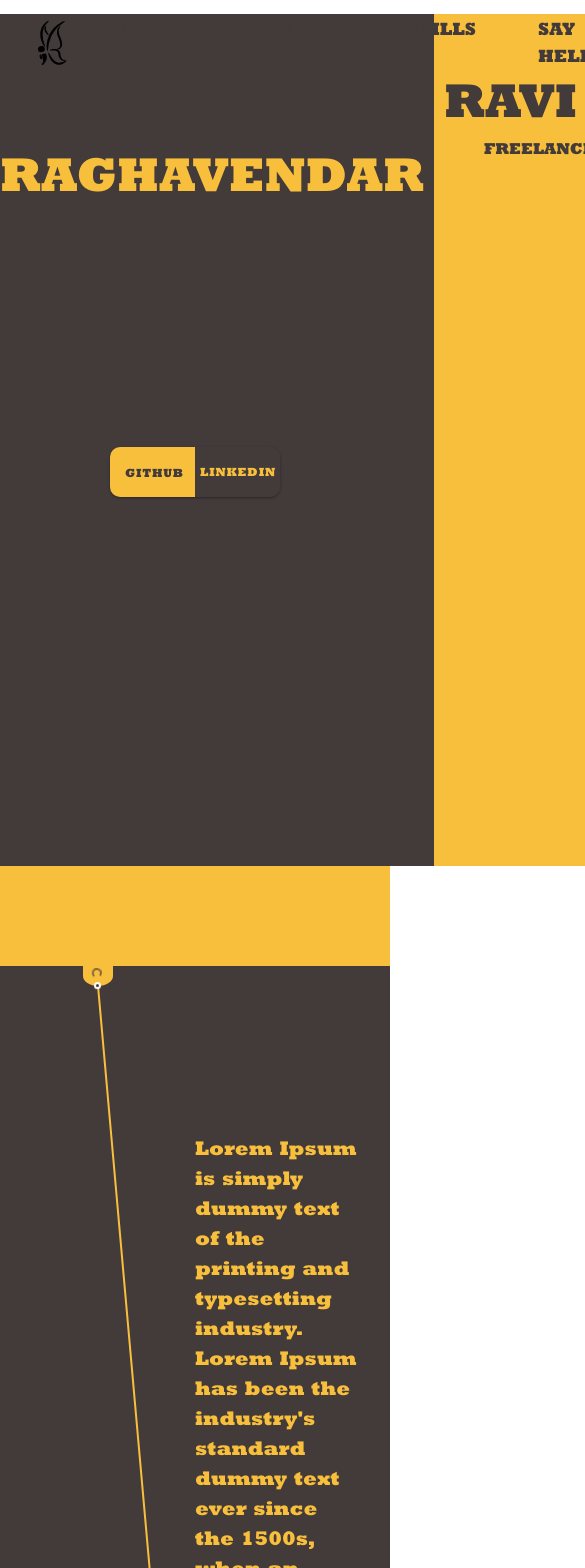
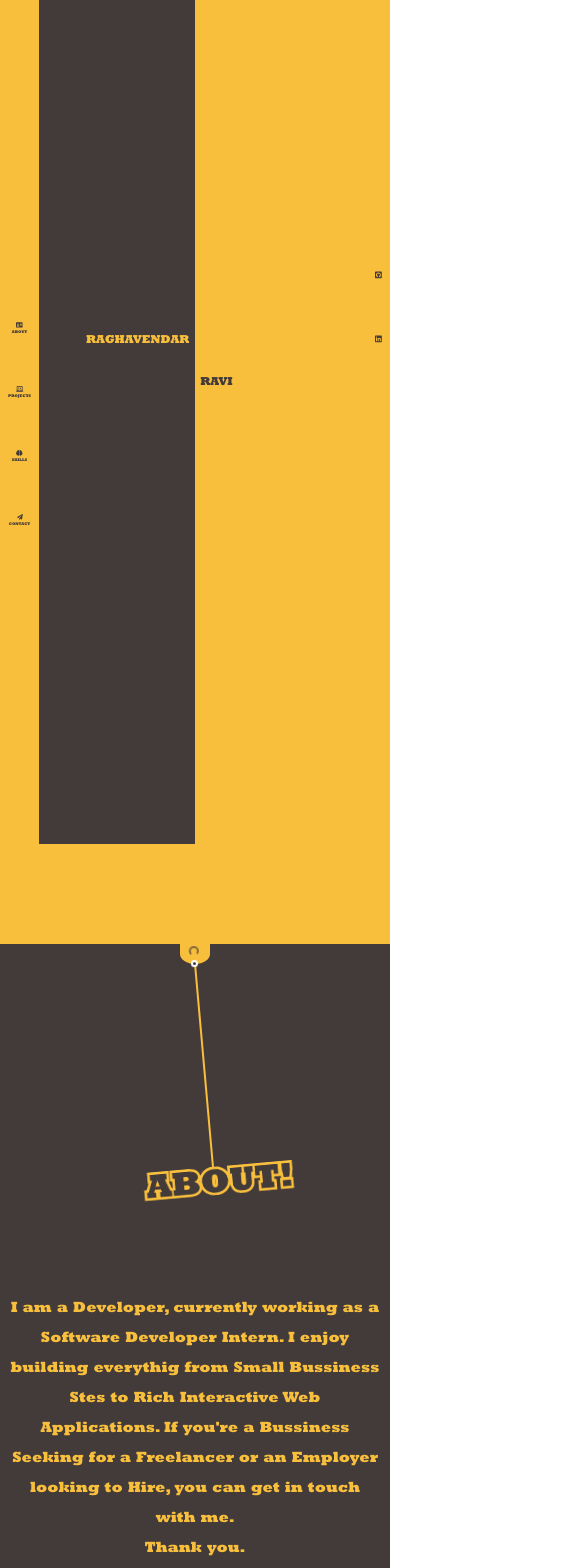
Before and after one commit to raghaKRavi/Portfolio, a React (Create React App) app: page / in a window 390 px wide. Shown: the top 1568 px of the page, 585 px wide, since content can reach past the window. Built offline with nearby package versions, Linux system fonts and the light colour scheme.

Commit message:
done with home page responsive

```diff
--- a/src/components/about/About.css
+++ b/src/components/about/About.css
@@ -3,7 +3,7 @@
   margin-top: 100px;
   background-color: #433a3a;
   height: 100vh;
-  grid-template-columns: 1fr 1fr;
+  grid-template-rows: 0.5fr 1fr;
 }
 
 .base {
@@ -25,7 +25,7 @@
 .thread {
   display: inline-block;
   width: 2px;
-  height: 40%;
+  height: 70%;
   background: #f8bf3c;
   position: relative;
   transform-origin: 50% 0;
@@ -67,12 +67,17 @@
 }
 
 .about-text {
+  text-align: center;
   position: relative;
-  top: 10%;
+  padding: 5px 100px;
+  /* top: 10%; */
+
   /* text-align: center; */
-  padding-right: 30px;
+  /* padding-right: 30px; */
   color: #f8bf3c;
   font-size: 20px;
+  line-height: 2.5rem;
+  /* background-color: antiquewhite; */
 }
 
 @keyframes moveIt {
@@ -84,3 +89,49 @@
     transform: rotate(-10deg);
   }
 }
+
+/* responsive */
+
+@media screen and (max-width: 1300px) {
+  .about-subsection {
+    height: 65vh;
+    grid-template-rows: 0.7fr 1fr;
+  }
+  .about-text {
+    font-size: 16px;
+    top: 15%;
+    line-height: 30px;
+  }
+
+  #pendulum-img {
+    width: 200px;
+    left: -95px;
+  }
+}
+
+@media screen and (max-height: 700px) {
+  .about-subsection {
+    height: 80vh;
+    grid-template-rows: 0.7fr 1fr;
+  }
+}
+
+@media screen and (max-width: 600px) {
+  .about-subsection {
+    height: 100vh;
+    grid-template-rows: 0.7fr 1fr;
+  }
+  .about-text {
+    font-size: 15px;
+    top: 0;
+    line-height: 30px;
+    padding-right: 10px;
+    padding-left: 10px;
+    padding-top: 0;
+  }
+
+  #pendulum-img {
+    width: 150px;
+    left: -70px;
+  }
+}
--- a/src/components/about/About.js
+++ b/src/components/about/About.js
@@ -17,19 +17,13 @@ const About = () => {
 
       <div className="about-text">
         <p>
-          Lorem Ipsum is simply dummy text of the printing and typesetting
-          industry. Lorem Ipsum has been the industry's standard dummy text ever
-          since the 1500s, when an unknown printer took a galley of type and
-          scrambled it to make a type specimen book. It has survived not only
-          five centuries, but also the leap into electronic typesetting,
-          remaining essentially unchanged. It was popularised in the 1960s with
-          the release of Letraset sheets containing Lorem Ipsum passages, and
-          more recently with desktop publishing software like Aldus PageMaker
-          including versions of Lorem Ipsum.
+          I am a <span>Developer</span>, currently working as a Software
+          Developer Intern. I enjoy building everythig from Small Bussiness Stes
+          to Rich Interactive Web Applications. If you're a Bussiness Seeking
+          for a Freelancer or an Employer looking to Hire, you can get in touch
+          with me.
+          <br /> Thank you.
         </p>
-        {/* <i class="fa fa-scissors" aria-hidden="true"></i> */}
-
-        {/* <img src="https://i.ya-webdesign.com/images/scissors-clipart-svg-9.png" /> */}
       </div>
     </div>
   );
--- a/src/components/home/Home.js
+++ b/src/components/home/Home.js
@@ -2,7 +2,6 @@ import React, { useState, useEffect } from "react";
 
 import "./HomeStyle.css";
 
-import logo from "./KRRLogo.svg";
 import TypeWriter from "../typewrite/Typewrite";
 
 import ProjectCard from "../projectcard/ProjectCard";
@@ -12,102 +11,119 @@ import Contact from "../contact/Contact";
 import About from "../about/About";
 import InfographicSkills from "../inforgraphicSkills/InforgraphicSkills";
 
-const msgs = ["SOFTWARE DEVELOPER", "FREELANCER", "A CODING GEEK!!"];
+import { FontAwesomeIcon } from "@fortawesome/react-fontawesome";
+import {
+  faAddressCard,
+  faLaptopCode,
+  faBrain,
+  faPaperPlane,
+} from "@fortawesome/free-solid-svg-icons";
+
+import { faGithubSquare, faLinkedin } from "@fortawesome/free-brands-svg-icons";
+
+// const msgs = ["SOFTWARE DEVELOPER", "FREELANCER", "A CODING GEEK!!"];
 
 const Home = () => {
   const [scrolling, setScrolling] = useState(false);
-  const [showTooltip, setShowTooltip] = useState(false);
+  const [showBurger, setShowBurger] = useState(false);
 
   useEffect(() => {
     window.onscroll = () => {
-      if (window.pageYOffset > 600) {
+      if (window.pageYOffset > 0) {
         setScrolling(true);
       } else {
         setScrolling(false);
-        setShowTooltip(false);
-      }
-
-      if (window.pageYOffset > 2930) {
-        setShowTooltip(true);
-      } else if (window.pageYOffset > 3380) {
-        setShowTooltip(false);
-      } else {
-        setShowTooltip(false);
       }
     };
   }, []);
 
+  console.log(showBurger);
+
   return (
-    <div className="body">
-      <header id={scrolling ? "scrolling" : "not-scrolling"}>
-        <div className="logo-container">
-          <img src={logo} alt="logo" id="#logo" />
-        </div>
-        <nav id="">
-          <ul className="nav-links">
+    <div className="home-body">
+      {/* <header id={scrolling ? "sticky" : " "}>
+        <a href="#" className="logo">
+          Logo
+        </a>
+        <ul className="nav-links" id={showBurger ? "nav-active" : ""}>
           <li>
-              <a className="nav-link" href="#about">
-                ABOUT
+            <a href="#about">
+              <span>About</span>
             </a>
           </li>
           <li>
-              <a className="nav-link" href="#projects">
-                Projects
+            <a href="#projects">Projects</a>
+          </li>
+          <li>
+            <a href="#skills">Skills</a>
+          </li>
+          <li>
+            <a href="#contact">Contact</a>
+          </li>
+        </ul>
+        <div
+          className="burger"
+          onClick={() => setShowBurger((value) => !value)}
+          id={showBurger ? "close-toggle" : ""}
+        >
+          <div className="line1"></div>
+          <div className="line2"></div>
+          <div className="line3"></div>
+        </div>
+      </header> */}
+
+      <nav id="sidenav">
+        <ul className="nav-icons">
+          <li id="nav-icon">
+            <a href="#about">
+              <FontAwesomeIcon icon={faAddressCard} />
+              <p>About</p>
             </a>
           </li>
-            <li>
-              <a className="nav-link" href="#skills">
-                Skills
+          <li id="nav-icon">
+            <a href="#projects">
+              <FontAwesomeIcon icon={faLaptopCode} />
+              <p>Projects</p>
             </a>
           </li>
-            <li>
-              <a className="nav-link" href="#contact">
-                Say Hello!!
+          <li id="nav-icon">
+            <a href="#skills">
+              <FontAwesomeIcon icon={faBrain} />
+              <p>Skills</p>
+            </a>
+          </li>
+          <li id="nav-icon">
+            <a href="#contact">
+              <FontAwesomeIcon icon={faPaperPlane} />
+              <p>Contact</p>
             </a>
           </li>
         </ul>
       </nav>
-      </header>
 
-      <section className="home-section">
-        <div className="left-box">
-          <h1>Raghavendar</h1>
+      {/* home-page */}
 
-          <div className="link-left">
-            <a
-              className="social-link"
-              href="https://github.com/Ragav25"
-              target="_blank"
-            >
-              <i
-                className="fa fa-github-square"
-                id="github-icon"
-                title="GITHUB"
-              >
-                {/* <p>GITHUB</p> */}
-              </i>
+      <section className="home-page">
+        <h1>RAGHAVENDAR</h1>
+        <h2>
+          <span>RAVI</span>
+        </h2>
+        {/* <div id="social-button"></div> */}
+        <div id="social-sidebar">
+          <ul>
+            <li>
+              <a href="#">
+                <FontAwesomeIcon icon={faGithubSquare} />
+                <p>github</p>
               </a>
-          </div>
-        </div>
-
-        <div className="right-box">
-          <h1>Ravi</h1>
-          <TypeWriter messages={msgs} />
-          <div className="link-right">
-            <a
-              className="social-link"
-              href="https://www.linkedin.com/in/raghavendar-ravi-48ab75137/"
-              target="_blank"
-            >
-              <i
-                className="fa fa-linkedin-square"
-                id="linkedin-icon"
-                title="LinkedIn"
-              >
-                {/* <p>LINKEDIN</p> */}
-              </i>
+            </li>
+            <li>
+              <a href="#">
+                <FontAwesomeIcon icon={faLinkedin} />
+                <p>LinkedIn</p>
               </a>
-          </div>
+            </li>
+          </ul>
         </div>
       </section>
 
--- a/src/components/home/HomeStyle.css
+++ b/src/components/home/HomeStyle.css
@@ -20,243 +20,366 @@ button {
   border: none;
   outline: none;
 }
+.home-body {
+  overflow: hidden;
+}
+
+/* side navbar */
+
+#sidenav {
+  height: 100vh;
+  width: 5.5vw;
+  background-color: transparent;
+  position: fixed;
+  z-index: 3;
+  display: flex;
+  align-items: center;
+  transition: all 0.5s;
+}
+
+#sidenav:hover {
+  background-color: #f8bf3c;
+  width: 10vw;
+}
+
+#sidenav .nav-icons {
+  margin: 0px auto;
+  text-align: center;
+  display: block;
+}
+
+#sidenav ul li {
+  font-size: 2vw;
+  list-style: none;
+  margin: 6vh auto;
+  cursor: pointer;
+}
+
+#sidenav ul li a {
+  color: #f8bf3c;
+  font-size: 1.5vw;
+  text-transform: uppercase;
+}
+
+#sidenav ul li p {
+  font-size: 1vw;
+  margin: -2px;
+  -webkit-animation: blur-out-contract-bck 0.5s both;
+  animation: blur-out-contract-bck 0.5s both;
+}
+
+#sidenav:hover p {
+  opacity: 1;
+  -webkit-animation: focus-in-expand-fwd 0.5s both;
+  animation: focus-in-expand-fwd 0.5s both;
+}
+
+#sidenav:hover a {
+  color: #433a3a;
+}
+
+/* side nav animation */
+@-webkit-keyframes focus-in-expand-fwd {
+  0% {
+    letter-spacing: -0.5em;
+    -webkit-transform: translateZ(-800px);
+    transform: translateZ(-800px);
+    -webkit-filter: blur(12px);
+    filter: blur(12px);
+    opacity: 0;
+  }
+  100% {
+    -webkit-transform: translateZ(0);
+    transform: translateZ(0);
+    -webkit-filter: blur(0);
+    filter: blur(0);
+    opacity: 1;
+  }
+}
+@keyframes focus-in-expand-fwd {
+  0% {
+    letter-spacing: -0.5em;
+    -webkit-transform: translateZ(-800px);
+    transform: translateZ(-800px);
+    -webkit-filter: blur(12px);
+    filter: blur(12px);
+    opacity: 0;
+  }
+  100% {
+    -webkit-transform: translateZ(0);
+    transform: translateZ(0);
+    -webkit-filter: blur(0);
+    filter: blur(0);
+    opacity: 1;
+  }
+}
+
+@-webkit-keyframes blur-out-contract-bck {
+  0% {
+    -webkit-transform: translateZ(0);
+    transform: translateZ(0);
+    -webkit-filter: blur(0.01);
+    filter: blur(0.01);
+  }
+  100% {
+    letter-spacing: -0.5em;
+    -webkit-transform: translateZ(-500px);
+    transform: translateZ(-500px);
+    -webkit-filter: blur(10px) opacity(0%);
+    filter: blur(10px) opacity(0%);
+  }
+}
+@keyframes blur-out-contract-bck {
+  0% {
+    -webkit-transform: translateZ(0);
+    transform: translateZ(0);
+    -webkit-filter: blur(0.01);
+    filter: blur(0.01);
+  }
+  100% {
+    letter-spacing: -0.5em;
+    -webkit-transform: translateZ(-500px);
+    transform: translateZ(-500px);
+    -webkit-filter: blur(10px) opacity(0%);
+    filter: blur(10px) opacity(0%);
+  }
+}
+
+/* side nav end */
 
 header {
+  position: fixed;
+  top: 0;
+  left: 0;
+  width: 100%;
   display: flex;
-  width: 100%;
-  height: 10vh;
-  margin: auto;
+  justify-content: space-between;
   align-items: center;
-  position: sticky;
-  top: 0px;
-  z-index: 9;
-  transition: all 0.5 linear;
+  transition: 0.6s;
+  padding: 40px 100px;
+  z-index: 10000;
 }
 
-#scrolling {
-  background-color: #f8bf3c;
-  transition: all 0.8s ease;
-}
-#not-scrolling {
-  background-color: transparent;
-  transition: all 0.5s ease;
+header .logo {
+  position: relative;
+  font-weight: 700;
+  color: #fff;
+  text-decoration: none;
+  font-size: 2em;
+  text-transform: uppercase;
+  letter-spacing: 2px;
+  transition: 0.6s;
 }
 
-.logo-container {
-  flex: 1;
-  margin-left: 7%;
+header ul {
+  position: relative;
+  display: flex;
+  align-items: center;
+  margin-right: -10px;
 }
 
-nav {
-  flex: 2;
-}
-
-.nav-links {
-  display: flex;
-  justify-content: flex-end;
+header li {
+  position: relative;
   list-style: none;
 }
 
-.nav-link {
+header li a {
+  position: relative;
+  margin: 0 25px;
+  text-decoration: none;
+  font-weight: bold;
+  letter-spacing: 2px;
   color: #433a3a;
-  font-size: 18px;
-  font-weight: bold;
+  transition: 0.6s;
+  font-size: 17px;
   text-transform: uppercase;
-  text-decoration: none;
-  margin: 15px 20px 0px 10px;
-  letter-spacing: 10.5%;
 }
 
-.home-section {
-  height: 100.9vh;
-  margin-top: -70px;
-  display: grid;
-  grid-template-columns: 1fr 1fr;
-  grid-template-areas: "left-box right-box";
+header li a:hover {
+  color: lavender;
 }
 
-.left-box {
-  grid-area: left-box;
+.burger {
+  display: none;
+  cursor: pointer;
+}
+
+.burger div {
+  width: 25px;
+  height: 3px;
+  background-color: #433a3a;
+  margin: 5px;
+  transition: all 0.3s ease;
+}
+
+/* scrolling navbar effect */
+#sticky {
+  padding: 15px 100px;
   background-color: #433a3a;
 }
 
-.left-box h1 {
-  text-align: end;
-  margin-right: 10px;
-  margin-top: 30%;
-  font-weight: bold;
-  font-size: 48px;
-  text-transform: uppercase;
+#sticky ul li {
+  margin-top: 8px;
+}
+
+#sticky ul li a {
   color: #f8bf3c;
 }
 
-.right-box {
-  grid-area: right-box;
+#sticky .burger div {
   background-color: #f8bf3c;
 }
 
-.right-box h1 {
-  text-align: start;
-  margin-left: 10px;
-  margin-top: 35%;
-  font-weight: bold;
-  font-size: 48px;
-  text-transform: uppercase;
+/* home page section */
+
+.home-page {
+  height: 100vh;
+  width: 100%;
+  background: -webkit-linear-gradient(left, #433a3a 50%, #f8bf3c 50%);
+  overflow: hidden;
+}
+.home-page h2 {
+  /* RAVI */
+  position: absolute;
   color: #433a3a;
-}
-/*  */
-.link-left {
-  position: absolute;
-  width: 85px;
-  height: 50px;
-  background-color: #433a3a;
-  border-bottom-right-radius: 0;
-  border-top-right-radius: 0;
-  border-top-left-radius: 10px;
-  border-bottom-left-radius: 10px;
-  box-shadow: 0 1px 3px rgba(0, 0, 0, 0.12), 0 1px 2px rgba(0, 0, 0, 0.24);
-  transition: all 0.3s cubic-bezier(0.25, 0.8, 0.25, 1);
-  overflow: hidden;
-  right: 50%;
-  top: 53%;
-  text-align: center;
-  cursor: pointer;
+  font-size: 3vw;
+  top: 45%;
+  left: 56%;
+  -ms-transform: translate(-56%, -45%);
+  transform: translate(-56%, -45%);
 }
 
-.link-left:before {
-  content: "GITHUB";
+.home-page h1 {
+  /* Raghavendar */
+  position: absolute;
+  color: #f8bf3c;
+  text-align: center;
+  font-size: 3vw;
+  top: 40%;
+  left: 30%;
+  -ms-transform: translate(-30%, -40%);
+  transform: translate(-30%, -40%);
+}
+
+#social-sidebar {
+  width: 50px;
+  height: 100px;
+  background-color: transparent;
+  float: right;
+  height: 100vh;
+  width: 6vw;
+  display: flex;
+  align-items: flex-start;
+  transition: all 0.5s;
+}
+
+#social-sidebar:hover {
+  width: 8vw;
+  background-color: #433a3a;
+  color: #f8bf3c;
+}
+
+#social-sidebar ul {
+  margin: 0px auto;
+  display: block;
+  text-align: center;
+  margin-top: 26vh;
+}
+
+#social-sidebar ul li {
+  font-size: 2vw;
+  list-style: none;
+  cursor: pointer;
+  margin: 6vh auto;
+}
+
+#social-sidebar ul li a {
+  color: #433a3a;
+  text-transform: uppercase;
+}
+
+#social-sidebar ul li p {
+  font-size: 1vw;
+  margin: -2px;
+  -webkit-animation: blur-out-contract-bck 0.5s both;
+  animation: blur-out-contract-bck 0.5s both;
+}
+
+#social-sidebar:hover a {
+  color: #f8bf3c;
+}
+
+#social-sidebar:hover p {
+  opacity: 1;
+  -webkit-animation: focus-in-expand-fwd 0.5s both;
+  animation: focus-in-expand-fwd 0.5s both;
+}
+
+/* #social-button {
+  position: absolute;
+  top: 60%;
+  left: 50%;
+  -ms-transform: translate(-50%, -60%);
+  transform: translate(-50%, -60%);
+  display: flex;
+  align-items: center;
+  justify-content: center;
+  width: 170px;
+  height: 60px;
+  border-radius: 9px;
+  overflow: hidden;
+}
+
+#social-button::before,
+#social-button::after {
   position: absolute;
   top: 0;
   display: flex;
   align-items: center;
-  width: 100%;
+  width: 50%;
   height: 100%;
   transition: 0.25s linear;
   z-index: 1;
-  padding-left: 15px;
-  padding-top: 0.05rem;
-  color: #433a3a;
-  font-size: 12px;
-  font-weight: bold;
-  left: 0;
-  justify-content: flex-start;
-  background-color: #f8bf3c;
-  letter-spacing: 0.05rem;
 }
 
-.link-left:hover {
-  background-color: #ffffff;
-  /* box-shadow: 0 14px 28px rgba(0, 0, 0, 0.25), 0 10px 10px rgba(0, 0, 0, 0.22); */
+#social-button::before {
+  content: "GITHUB";
+  padding-left: 17px;
+  color: #433a3a;
+  background-color: #f8bf3c;
+  left: 0;
+  font-size: 12px;
+}
+#social-button::after {
+  content: "LINKEDIN";
+  padding-left: 7px;
+  color: #f8bf3c;
+  background-color: #433a3a;
+  right: 0;
+  font-size: 12px;
 }
 
-.link-left:hover:before {
-  opacity: 0.8;
-  transform: translateY(-100%);
-}
-
-.social-link i {
-  font-size: 30px;
-  padding: 12px;
-  padding-bottom: 0px;
-  color: #433a3a;
-  display: inline-block;
-
-  transform: scale(1);
-  transition: 0.25s;
-}
-.social-link i p {
-  font-size: 8px;
-}
-
-.social-link:hover i {
-  animation: bounce 0.4s linear;
-}
-.social-link:hover #github-icon {
-  color: #000000;
-}
-
-.social-link:hover #linkedin-icon {
-  color: #0e76a8;
-}
-
-.link-right {
-  position: absolute;
-  width: 85px;
-  height: 50px;
-  background-color: #bbaeae00;
-  border-bottom-left-radius: 0;
-  border-top-left-radius: 0;
-  border-top-right-radius: 10px;
-  border-bottom-right-radius: 10px;
-  box-shadow: 0 1px 3px rgba(0, 0, 0, 0.12), 0 1px 2px rgba(0, 0, 0, 0.24);
-  transition: all 0.3s cubic-bezier(0.25, 0.8, 0.25, 1);
-  overflow: hidden;
-  left: 50%;
-  top: 53%;
-
-  text-align: center;
+#social-button:hover {
+  background-color: aliceblue;
   cursor: pointer;
 }
 
-.link-right::after {
-  content: "LINKEDIN";
-  position: absolute;
-  top: 0;
-  display: flex;
-  align-items: center;
-  width: 100%;
-  height: 100%;
-  transition: 0.25s linear;
-  z-index: 1;
-  padding-left: 5px;
-  background-color: #433a3a;
-  font-size: 12px;
-  font-weight: bold;
-  left: 0;
-  justify-content: flex-start;
-  color: #f8bf3c;
-  letter-spacing: 0.05rem;
+#social-button:hover::before {
+  opacity: 0.5;
+  transform: translateY(-100%);
 }
-
-.link-right:hover {
-  background-color: #ffffff;
-  /* box-shadow: 0 14px 28px rgba(0, 0, 0, 0.25), 0 10px 10px rgba(0, 0, 0, 0.22); */
-}
-
-.link-right:hover:after {
+#social-button:hover::after {
   opacity: 0.5;
   transform: translateY(100%);
-}
+} */
+
+/* home page end */
 
 .about-section {
-  height: 100%;
+  min-height: 100%;
   background-color: #f8bf3c;
   overflow: hidden;
 }
-
-/* .about-img {
-  text-align: center;
-}
-
-.about-img img {
-  width: 300px;
-  margin-top: 70px;
-  cursor: pointer;
-}
-
-.about-subsection {
-  background-color: #433a3a;
-  height: 100%;
-  margin-top: -17px;
-  padding: 30px;
-}
-
-.about-section p {
-  text-align: left;
-  color: #f8bf3c;
-  font-size: 18px;
-  align-self: right;
-} */
 
 .project-section {
   background-color: #433a3a;
@@ -357,3 +480,5 @@ hr {
     transform: scale(1);
   }
 }
+
+/* responsive */
```
Lines whose indentation alone changed are shown as unchanged.
